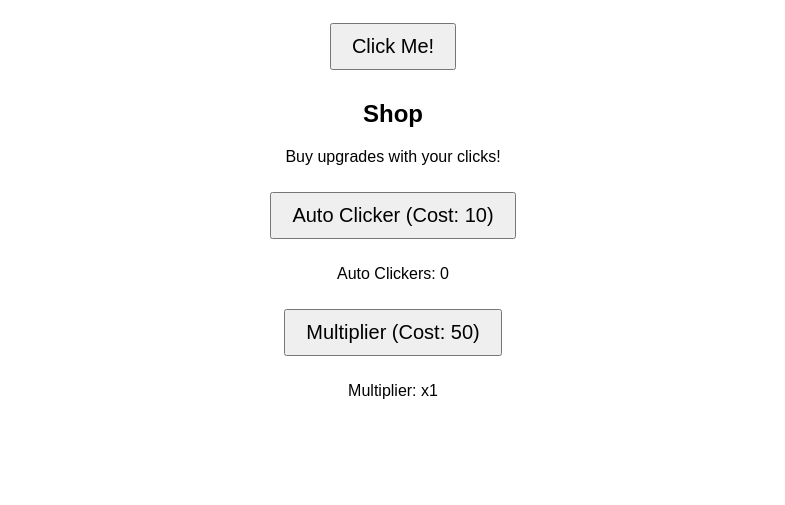
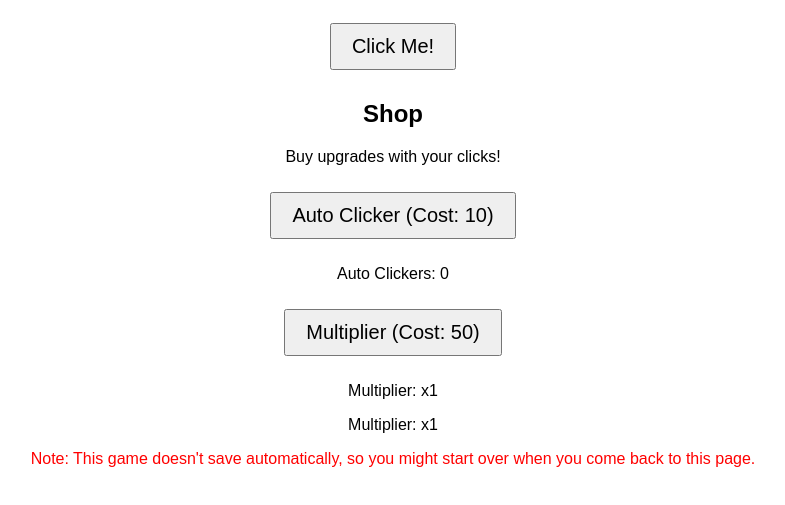
Before and after one commit to PokiPokiWare/clicker-game, a plain HTML site: page index.html in a window 1280 px wide. Shown: the part 129-634 px from the top of the page, without its empty margins (247-1032 px from the left). Drawn offline with Linux system fonts and the light colour scheme.

Commit message:
Update index.html

```diff
--- a/index.html
+++ b/index.html
@@ -18,6 +18,8 @@
 
     <button id="buyMultiplier">Multiplier (Cost: 50)</button>
     <p id="multiplierCount">Multiplier: x1</p>
+<p id="multiplierCount">Multiplier: x1</p>
+<p style="color: red;">Note: This game doesn't save automatically, so you might start over when you come back to this page.</p>
 
     <script src="script.js"></script>
 </body>
```
